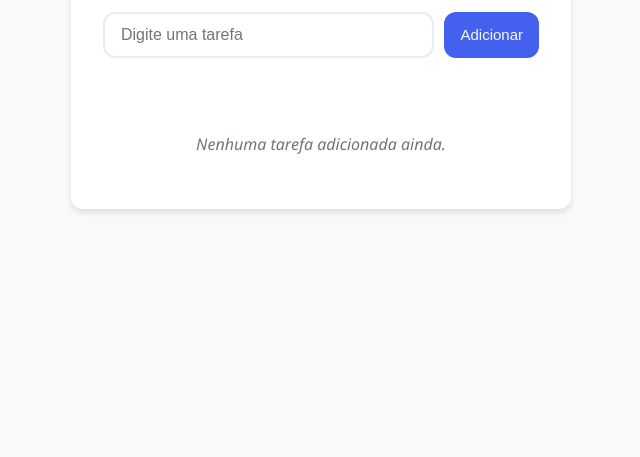
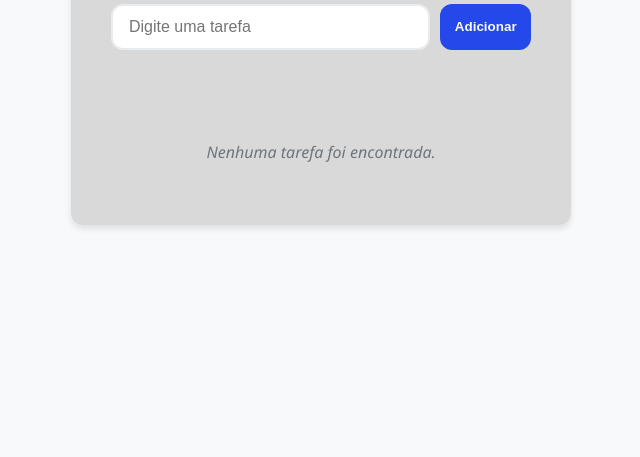
Before and after one commit to Paravani/gerenciador-tarefas-electron, a plain HTML site: page src/pages/index.html in a window 1280 px wide. Shown: the part 343-800 px from the top of the page, without its empty margins (319-959 px from the left). Drawn offline with Linux system fonts and the light colour scheme.

Commit message:
atualizado

```diff
--- a/src/js/script.js
+++ b/src/js/script.js
@@ -44,7 +44,7 @@ function checkEmptyList() {
         if (!emptyState) {
             const emptyMsg = document.createElement('p');
             emptyMsg.className = 'empty-state';
-            emptyMsg.textContent = 'Nenhuma tarefa adicionada ainda.';
+            emptyMsg.textContent = 'Nenhuma tarefa foi encontrada.';
             lista.appendChild(emptyMsg);
         }
     } else if (emptyState) {
--- a/src/styles/styles.css
+++ b/src/styles/styles.css
@@ -1,10 +1,10 @@
 :root {
   /* Cores principais */
-  --primary-color: #4361ee;
+  --primary-color: #2448ea;
   --primary-dark: #3f37c9;
   --accent-color: #4895ef;
   --success-color: #4cc9f0;
-  --danger-color: #f72585;
+  --danger-color: rgb(227, 5, 5);
   --danger-dark: #d1145a;
 
   /* Cores neutras */
@@ -22,7 +22,7 @@
 }
 
 /**
- * RESET E CONFIGURAÇÕES GERAIS
+ RESET E CONFIGURAÇÕES GERAIS
  */
 * {
   margin: 0;
@@ -43,15 +43,15 @@ body {
   padding: 2rem;
 }
 
-/**
- * COMPONENTE CONTAINER
+/*
+  COMPONENTE CONTAINER
  */
 .container {
   width: 100%;
   max-width: 500px;
   margin: 2.5rem auto;
-  background: white;
-  padding: 2rem;
+  background: rgba(206, 206, 206, 0.73);
+  padding: 2.5rem;
   border-radius: var(--border-radius);
   box-shadow: var(--box-shadow);
   transition: var(--transition);
@@ -61,8 +61,8 @@ body {
   box-shadow: var(--box-shadow-hover);
 }
 
-/**
- * TIPOGRAFIA
+/*
+ TIPOGRAFIA
  */
 h1 {
   text-align: center;
@@ -73,8 +73,8 @@ h1 {
   letter-spacing: -0.5px;
 }
 
-/**
- * FORMULÁRIO E INPUTS
+/*
+  FORMULÁRIO E INPUTS
  */
 .input-group {
   display: flex;
@@ -97,24 +97,24 @@ input:focus {
   box-shadow: 0 0 0 3px rgba(72, 149, 239, 0.2);
 }
 
-/**
- * BOTÕES
+/*
+  BOTÕES
  */
 button {
-  padding: 0.625rem 1rem;
+  padding: 0.225rem 0.9rem;
   background-color: var(--primary-color);
   color: var(--text-light);
   border: none;
   border-radius: var(--border-radius);
-  font-size: 0.9375rem;
-  font-weight: 500;
+  font-size: 0.8375rem;
+  font-weight: 600;
   cursor: pointer;
-  transition: var(--transition);
+  transition: var(--transition 100);
 }
 
 button:hover {
   background-color: var(--primary-dark);
-  transform: translateY(-2px);
+  transform: translateY(-3px);
 }
 
 button:active {
@@ -135,7 +135,7 @@ button:active {
  * LISTA DE ITENS
  */
 ul {
-  margin-top: 3.375rem;
+  margin-top: 4.375rem;
   list-style: none;
 }
 
```
